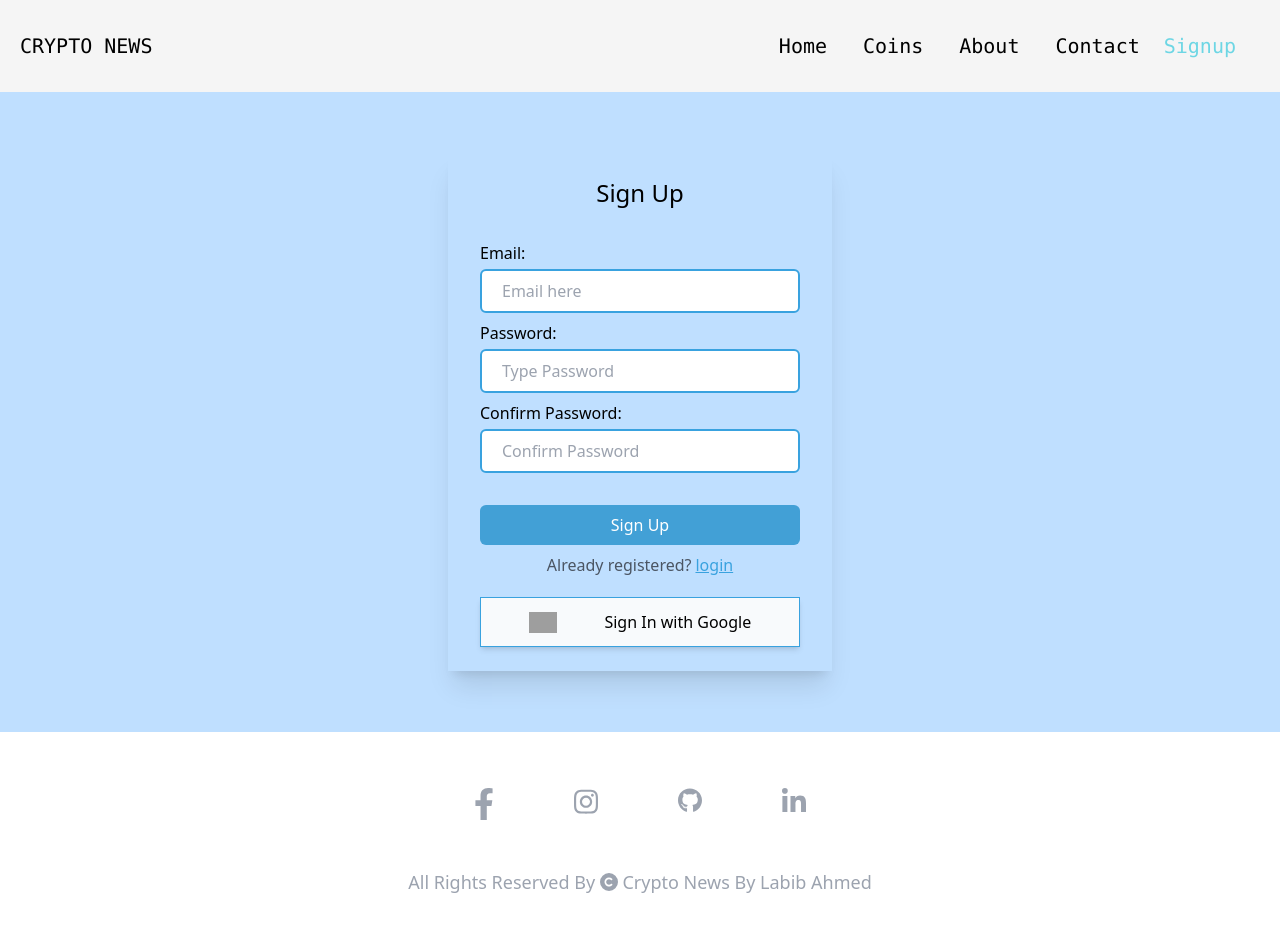
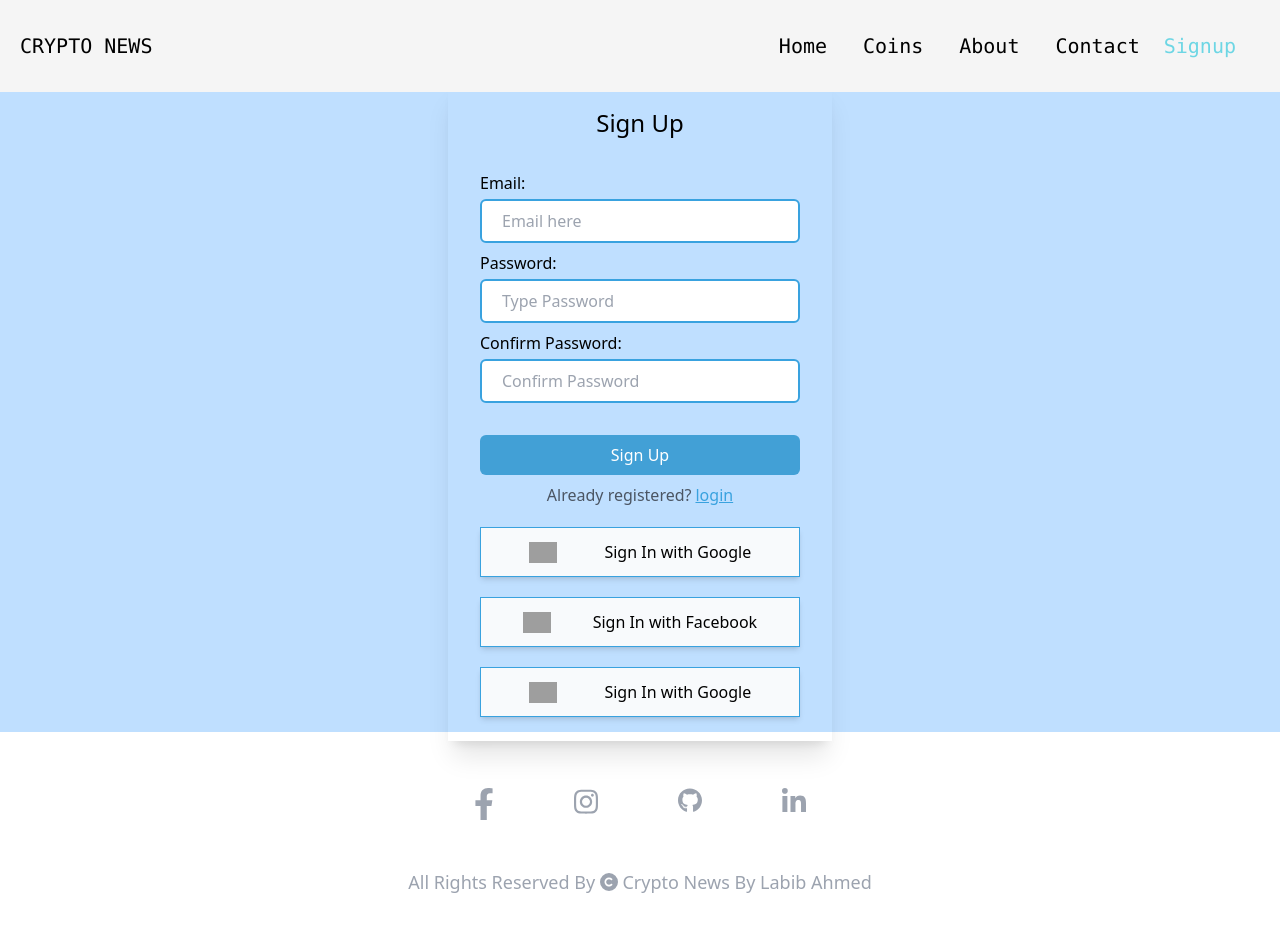
Before and after one commit to labibahmed10/Crypto-News-unique, a React (Create React App) app: page /signup in a window 1280 px wide. Shown: the top 932 px of the page. Built offline with nearby package versions, Linux system fonts and the light colour scheme; grey boxes are pictures that could not be loaded.

Commit message:
secured firebase environment variables

```diff
--- a/src/App.js
+++ b/src/App.js
@@ -30,7 +30,6 @@ const App = () => {
         <Route path="/signup" element={<SignUp></SignUp>}></Route>
         <Route path="*" element={<NotFound></NotFound>}></Route>
       </Routes>
-
       <Footer></Footer>
     </div>
   );
--- a/src/Components/SignUp/SignUp.js
+++ b/src/Components/SignUp/SignUp.js
@@ -1,5 +1,6 @@
 import React from "react";
 import { Link } from "react-router-dom";
+import SignInCommon from "../UserRegister/Common/SignInCommon";
 
 const SignUp = () => {
   return (
@@ -60,15 +61,7 @@ const SignUp = () => {
                 login
               </Link>
             </p>
-
-            <div className="flex cursor-pointer items-center justify-evenly py-3 mt-5 shadow-md bg-[#F8FAFC] border border-[#39a2df]">
-              <img
-                className="w-7 object-contain"
-                src="https://developers.google.com/identity/images/g-logo.png"
-                alt=""
-              />
-              <p>Sign In with Google</p>
-            </div>
+            <SignInCommon></SignInCommon>
           </form>
         </div>
       </div>
--- /dev/null
+++ b/src/Components/UserRegister/Common/SignInCommon.js
@@ -0,0 +1,34 @@
+import React from "react";
+
+const SignInCommon = () => {
+  return (
+    <div>
+      <div className="flex cursor-pointer items-center justify-evenly py-3 mt-5 shadow-md bg-[#F8FAFC] border border-[#39a2df]">
+        <img
+          className="w-7 object-contain"
+          src="https://developers.google.com/identity/images/g-logo.png"
+          alt=""
+        />
+        <p>Sign In with Google</p>
+      </div>
+      <div className="flex cursor-pointer items-center justify-evenly py-3 mt-5 shadow-md bg-[#F8FAFC] border border-[#39a2df]">
+        <img
+          className="w-7 object-contain"
+          src="https://e7.pngegg.com/pngimages/991/568/png-clipart-facebook-logo-computer-icons-facebook-logo-facebook-thumbnail.png"
+          alt=""
+        />
+        <p>Sign In with Facebook</p>
+      </div>
+      <div className="flex cursor-pointer items-center justify-evenly py-3 mt-5 shadow-md bg-[#F8FAFC] border border-[#39a2df]">
+        <img
+          className="w-7 object-contain"
+          src="https://cdn-icons-png.flaticon.com/512/25/25231.png"
+          alt=""
+        />
+        <p>Sign In with Google</p>
+      </div>
+    </div>
+  );
+};
+
+export default SignInCommon;
--- /dev/null
+++ b/src/firebase.init.js
@@ -0,0 +1,21 @@
+// Import the functions you need from the SDKs you need
+import { initializeApp } from "firebase/app";
+import { getAuth } from "firebase/auth";
+// TODO: Add SDKs for Firebase products that you want to use
+// https://firebase.google.com/docs/web/setup#available-libraries
+
+// Your web app's Firebase configuration
+const firebaseConfig = {
+  apiKey: process.env.REACT_APP_apiKey,
+  authDomain: process.env.REACT_APP_authDomain,
+  projectId: process.env.REACT_APP_projectId,
+  storageBucket: process.env.REACT_APP_storageBucket,
+  messagingSenderId: process.env.REACT_APP_messagingSenderId,
+  appId: process.env.REACT_APP_appId,
+};
+
+// Initialize Firebase
+const app = initializeApp(firebaseConfig);
+export const auth = getAuth(app);
+
+export default app;
```
